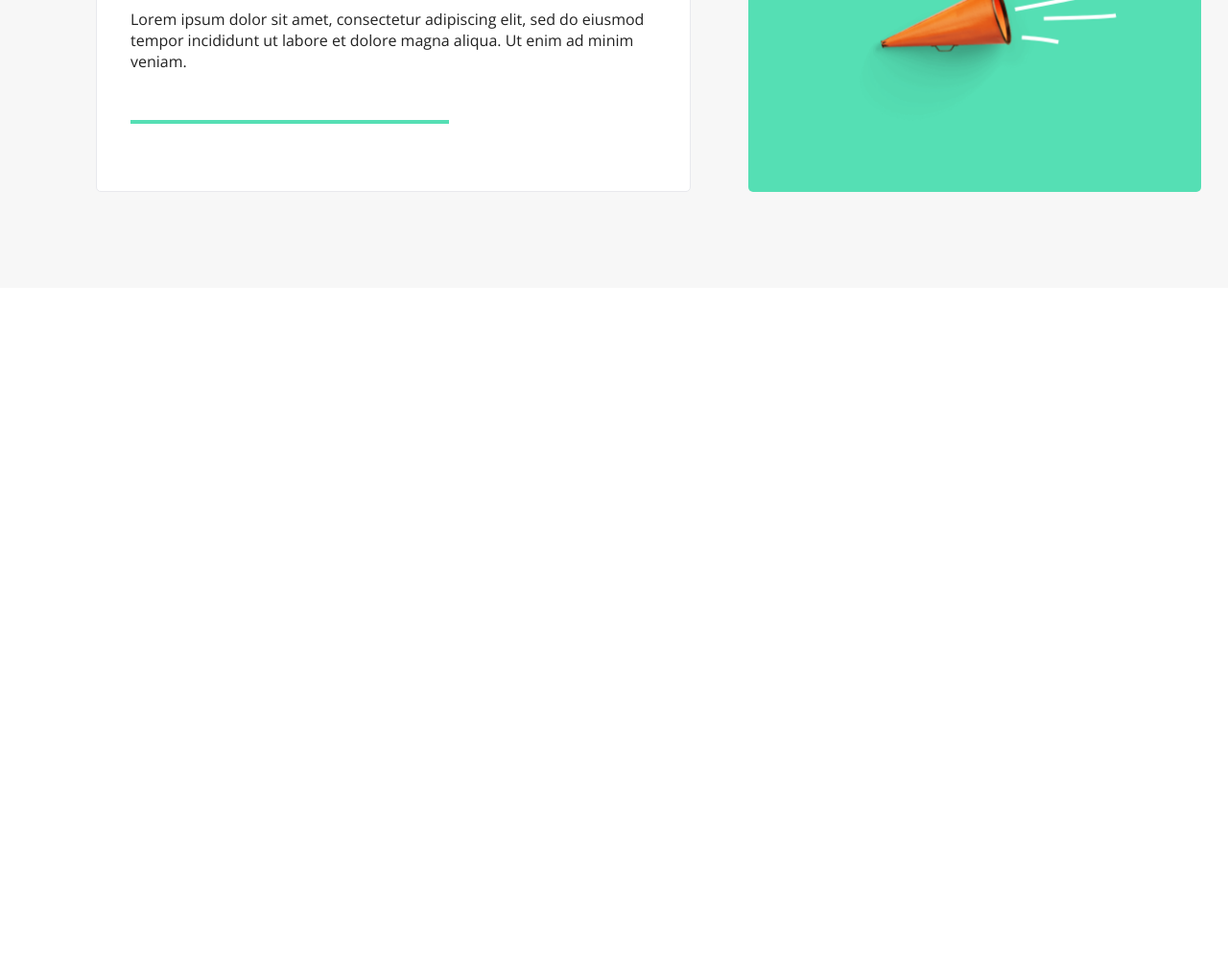
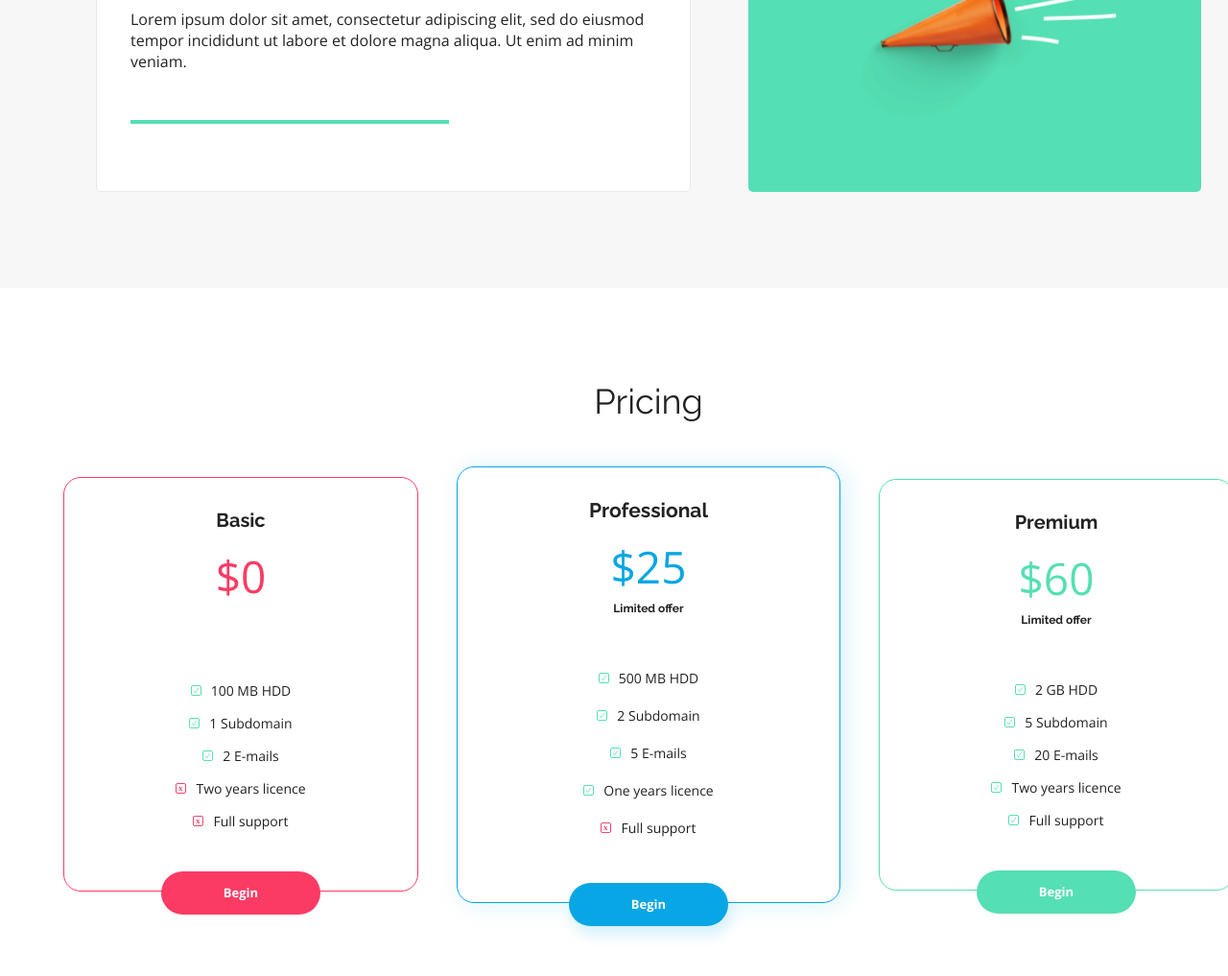
Before and after one commit to JedrzejSpieszalski/BestShop, a plain HTML site: page index.html in a window 1280 px wide. Shown: the part 2339-3356 px from the top of the page at 96% size. Before the commit the page ends 2639 px from the top, so only its background shows below. Drawn offline with nearby package versions, Linux system fonts and the light colour scheme; a web font is replaced by a local one.

Commit message:
dodanie pakietów

```diff
--- a/index.html
+++ b/index.html
@@ -144,6 +144,67 @@
 </section>
 
 
+<section class="pricing container" id="prices">
+    <h2>Pricing</h2>
+    <div class="pricing__boxes">
+
+        <div class="pricing__box pricing__box--basic">
+            <div class="pricing__details">
+                <div class="pricing__type">Basic</div>
+                <div class="pricing__price">$0</div>
+            </div>
+            <ul class="pricing__items">
+                <li class="pricing__item">100 MB HDD</li>
+                <li class="pricing__item">1 Subdomain</li>
+                <li class="pricing__item">2 E-mails</li>
+                <li class="pricing__item pricing__item--not">Two years licence</li>
+                <li class="pricing__item pricing__item--not">Full support</li>
+            </ul>
+            <a href="#" class="btn">Begin</a>
+        </div>
+
+        <!-- PROFESSIONAL -->
+        <div class="pricing__box pricing__box--professional">
+            <div class="pricing__details">
+                <div class="pricing__type">Professional</div>
+                <div class="pricing__price">$25</div>
+                <div class="pricing__limited">Limited offer</div>
+            </div>
+            <ul class="pricing__items">
+                <li class="pricing__item">500 MB HDD</li>
+                <li class="pricing__item">2 Subdomain</li>
+                <li class="pricing__item">5 E-mails</li>
+                <li class="pricing__item">One years licence</li>
+                <li class="pricing__item pricing__item--not">Full support</li>
+            </ul>
+            <a href="#" class="btn btn--primary">Begin</a>
+        </div>
+
+        <!-- PREMIUM -->
+        <div class="pricing__box pricing__box--premium">
+            <div class="pricing__details">
+                <div class="pricing__type">Premium</div>
+                <div class="pricing__price">$60</div>
+                <div class="pricing__limited">Limited offer</div>
+            </div>
+            <ul class="pricing__items">
+                <li class="pricing__item">2 GB HDD</li>
+                <li class="pricing__item">5 Subdomain</li>
+                <li class="pricing__item">20 E-mails</li>
+                <li class="pricing__item">Two years licence</li>
+                <li class="pricing__item">Full support</li>
+            </ul>
+            <a href="#" class="btn">Begin</a>
+        </div>
+
+
+
+
+    </div>
+    </div>
+
+
+
 
 </body>
 </html>
```
